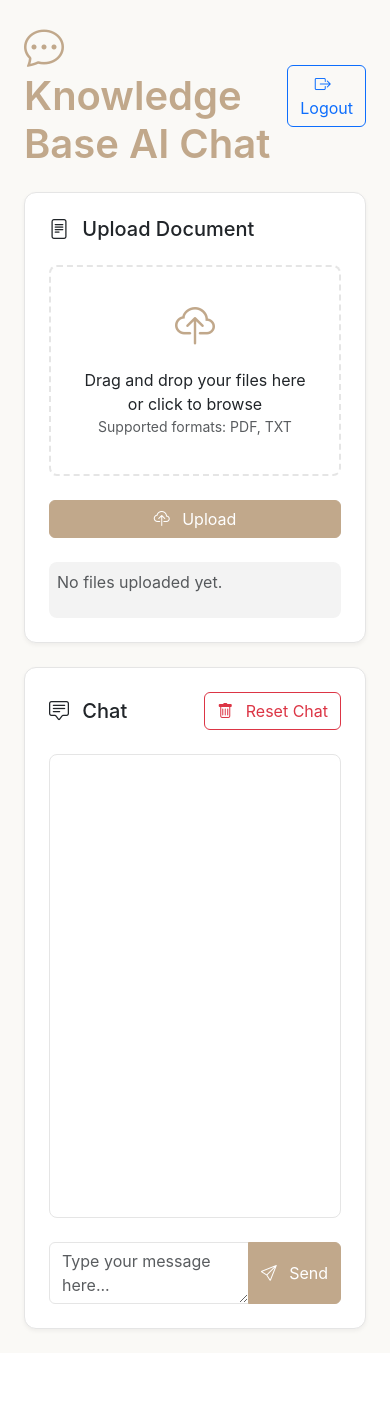
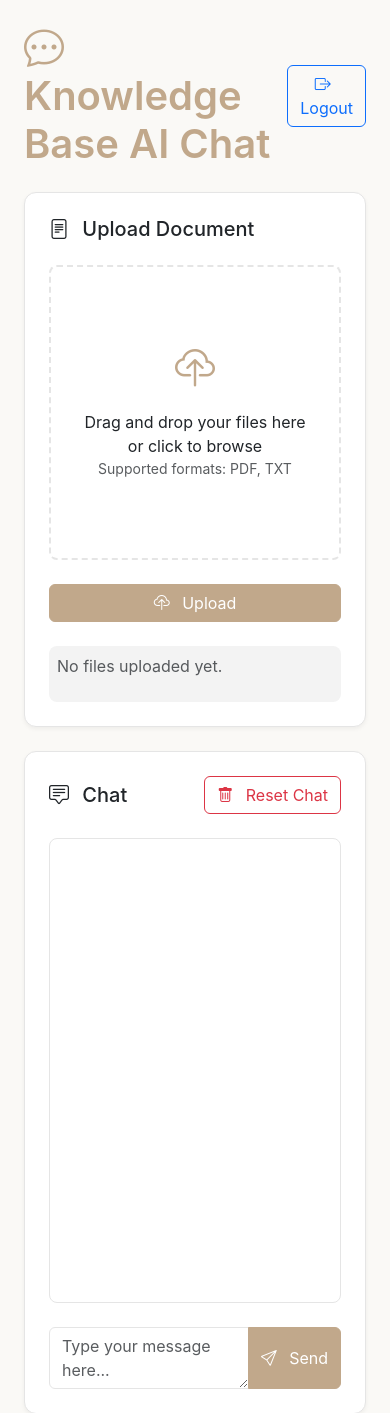
Before and after one commit to dharmautomo/Knowledge-Base-AI-Chat, a Flask app: page / in a window 390 px wide. Shown: the top 1413 px of the page. Before the commit the page ends 1332 px from the top, so only its background shows below. Run offline with Flask 3, Linux system fonts and the light colour scheme; the visitor is signed in with stand-in values (Sample User, id 1); data that the repository does not hold is empty; some libraries are stand-ins or nearby versions.

Commit message:
Agent query: I've adjusted the upload section height to 50vh. Could you verify if the upload area now takes up half of your viewport height and if the files list below it is properly sized?
Adjust upload document section height to 50vh

Screenshot: https://storage.googleapis.com/screenshot-production-us-central1/b867650d-5460-44fc-a837-1c82e49166ca/0cd71afa-7bef-4453-9aaf-87dfb1e667df.jpg

```diff
--- a/static/css/custom.css
+++ b/static/css/custom.css
@@ -301,7 +301,7 @@ h1 {
 
 /* File list specific styles */
 .files-list {
-    max-height: 25vh;
+    max-height: 20vh;
     overflow-y: auto;
     background: rgb(243, 243, 243);
     border-radius: 0.5rem;
@@ -387,7 +387,7 @@ h1 {
     transition: all 0.3s ease;
     background: white;
     cursor: pointer;
-    height: 35vh;
+    height: 50vh;
     display: flex;
     align-items: center;
     justify-content: center;
@@ -449,11 +449,11 @@ h1 {
     }
 
     .upload-zone {
-        height: 25vh;
+        height: 35vh;
     }
 
     .files-list {
-        max-height: 20vh;
+        max-height: 15vh;
     }
 }
 
```
